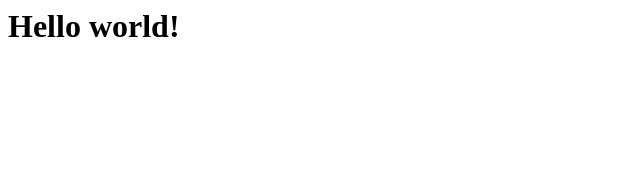
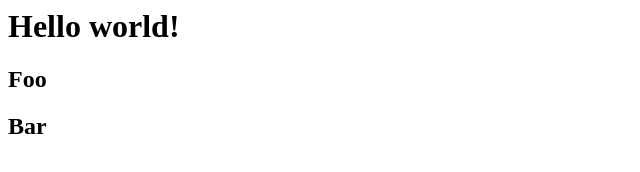
Before and after one commit to keski/TestIO, a plain HTML site: page docs/index.html in a window 1280 px wide. Shown: the whole page, without its empty margins (0-640 px from the left). Drawn offline with Linux system fonts and the light colour scheme.

Commit message:
test agin

```diff
--- a/docs/index.html
+++ b/docs/index.html
@@ -1,3 +1,6 @@
 <html>
     <h1>Hello world!</h1>
+    <h2>Foo</h2>
+    <h2>Bar</h2>
+
 </html>
```
